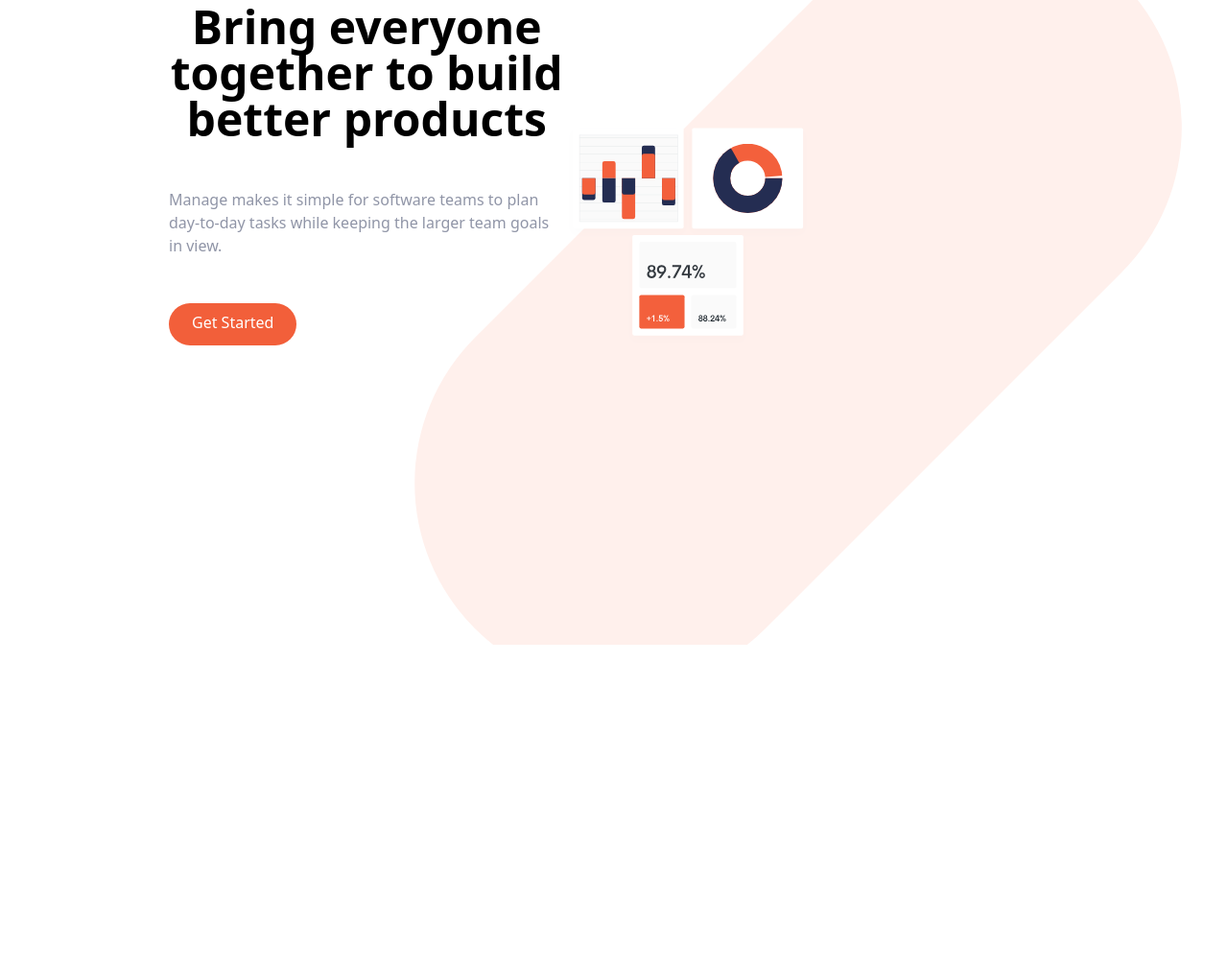
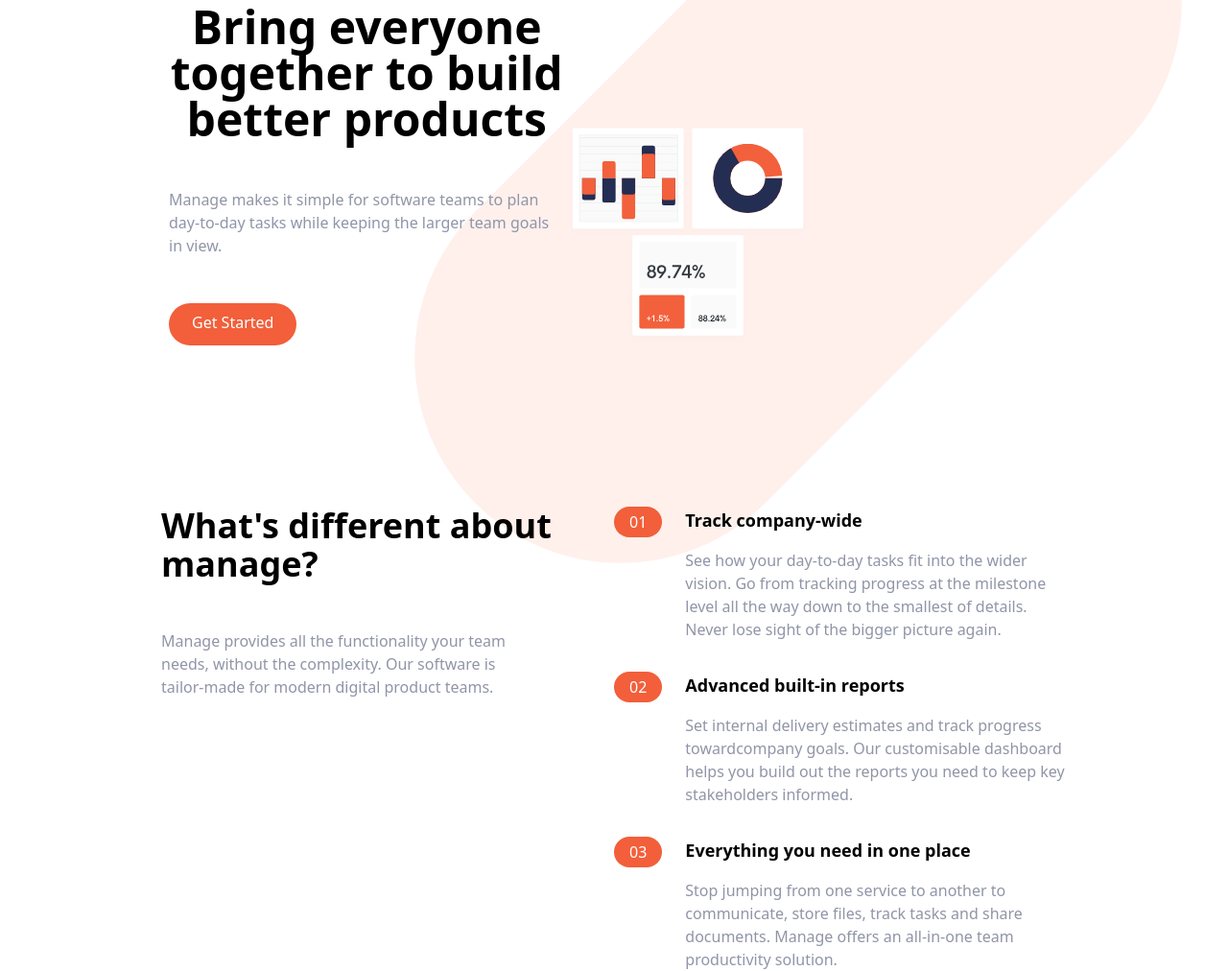
Before and after one commit to Greattie/tailwindproject, a website: page index.html in a window 1280 px wide. Shown: the part 128-1140 px from the top of the page at 96% size. Before the commit the page ends 800 px from the top, so only its background shows below. Drawn offline with Linux system fonts and the light colour scheme.

Commit message:
Section two created

```diff
--- a/index.html
+++ b/index.html
@@ -51,7 +51,6 @@
         </div>
     </nav>
 
-
     <!-- SECTION ONE -->
     <section id="hero">
         <div class="container flex flex-col-reverse md:flex-row items-center px-6 mx-auto mt-10 space-y-0 md:space-y-0">
@@ -77,6 +76,95 @@
             </div>
         </div>
     </section>
+
+    <!-- SECTION TWO/FEATURES -->
+    <section id="features">
+        <div class="container flex flex-col px-4 mx-auto mt-10 space-y-12 md:space-y-0 md:flex-row">
+            <div class="flex flex-col space-y-12 md:w-1/2">
+                <h2 class="max-w-md text-4xl font-bold text-center md:text-left">
+                    What's different about manage?
+                </h2>
+                <p class="max-w-sm text-center text-darkGrayishBlue md:text-left">
+                    Manage provides all the functionality your team needs, without the complexity.
+                    Our software is tailor-made for modern digital product teams.
+                </p>
+            </div>
+
+            <!-- Numbered list -->
+            <div class="flex flex-col space-y-8 md:w-1/2">
+                <!-- List items -->
+                <div class="flex flex-col space-y-3 md:space-y-0 md:space-x-6 md:flex-row">
+                    <!-- Heading -->
+                    <div class="rounded-l-full bg-brightRedSupLight md:bg-transparent">
+                        <div class="flex items-center space-x-2">
+                            <div class="px-4 py-2 text-white rounded-full md:py-1 bg-brightRed">
+                                01
+                            </div>
+                            <h3 class="text-base font-bold md:mb-4 md:hidden">
+                                Track company-wide progress
+                            </h3>
+                        </div>
+                    </div>
+                    <div>
+                        <h3 class="hidden mb-4 text-lg font-bold md:block">
+                            Track company-wide
+                        </h3>
+                        <p class="text-darkGrayishBlue">
+                            See how your day-to-day tasks fit into the wider vision. Go from tracking
+                            progress at the milestone level all the way down to the smallest of details.
+                            Never lose sight of the bigger picture again.
+                        </p>
+                    </div>
+                </div>
+
+                <!-- ITEM 2 -->
+                <div class="flex flex-col space-y-3 md:space-y-0 md:space-x-6 md:flex-row">
+                    <!-- Heading -->
+                    <div class="rounded-l-full bg-brightRedSupLight md:bg-transparent">
+                        <div class="flex items-center space-x-2">
+                            <div class="px-4 py-2 text-white rounded-full md:py-1 bg-brightRed">02 </div>
+                            <h3 class="text-base font-bold md:mb-4 md:hidden">
+                                Advanced built-in reports
+                            </h3>
+                        </div>
+                    </div>
+                    <div>
+                        <h3 class="hidden mb-4 text-lg font-bold md:block">
+                            Advanced built-in reports
+                        </h3>
+                        <p class="text-darkGrayishBlue">
+                            Set internal delivery estimates and track progress towardcompany goals. Our
+                            customisable dashboard helps you build out the reports you need to keep key
+                            stakeholders informed.
+                        </p>
+                    </div>
+                </div>
+
+                <!-- ITEM 3 -->
+                <div class="flex flex-col space-y-3 md:space-y-0 md:space-x-6 md:flex-row">
+                    <!-- Heading -->
+                    <div class="rounded-l-full bg-brightRedSupLight md:bg-transparent">
+                        <div class="flex items-center space-x-2">
+                            <div class="px-4 py-2 text-white rounded-full md:py-1 bg-brightRed"> 03</div>
+                            <h3 class="text-base font-bold md:mb-4 md:hidden">
+                                Everything you need in one place
+                            </h3>
+                        </div>
+                    </div>
+                    <div>
+                        <h3 class="hidden mb-4 text-lg font-bold md:block">
+                            Everything you need in one place
+                        </h3>
+                        <p class="text-darkGrayishBlue">
+                            Stop jumping from one service to another to communicate, store files,
+                            track tasks and share documents. Manage offers an all-in-one team
+                            productivity solution.
+                        </p>
+                    </div>
+                </div>
+            </div>
+        </div>
+    </section>
 </body>
 
 </html>
```
